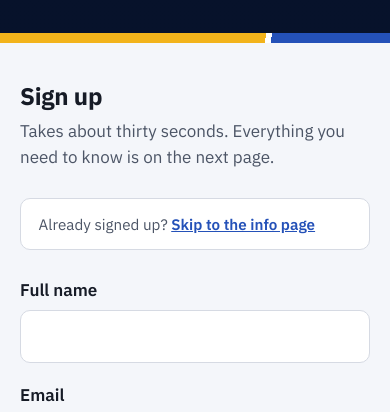
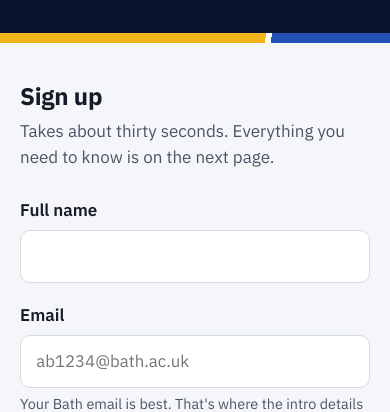
Before and after one commit to teambathracingelectric/join-tbre, a plain HTML site: page index.html in a window 390 px wide. Shown: the part 625-1037 px from the top of the page. Drawn offline with Linux system fonts and the light colour scheme.

Commit message:
Londrovski: drop the mobile-only skip link, one at the bottom of the form on every width

```diff
--- a/index.html
+++ b/index.html
@@ -143,8 +143,7 @@ const CONFIG = {
   .btn svg{flex:none}
   .consent{font-size:.9rem;color:var(--ink-soft);margin:1rem 0 0}
   .already{margin:1.5rem 0 0;padding-top:1.25rem;border-top:1px solid var(--line);color:var(--ink-soft)}
-  .already-top{margin:0 0 1.75rem;padding:.85rem 1.1rem;background:var(--white);border:1.5px solid var(--line);border-radius:var(--radius);color:var(--ink-soft);font-size:.95rem}
-  .already a,.already-top a{font-weight:600}
+  .already a{font-weight:600}
   .form-status{margin-top:1rem;font-size:.95rem;color:var(--err);display:none}
 
   /* ---------- Thank you ---------- */
@@ -212,7 +211,6 @@ const CONFIG = {
     .hero .wrap{padding-bottom:3rem}
     .hero .logo{height:64px}
     .about .photo-wide img{aspect-ratio:21/9}
-    .already-top{display:none}
     .facts{grid-template-columns:repeat(4,1fr)}
     .chips{grid-template-columns:repeat(3,1fr)}
     .event-card{padding:1.75rem 2rem}
@@ -239,7 +237,6 @@ const CONFIG = {
     <div class="wrap">
       <h2>Sign up</h2>
       <p class="lede">Takes about thirty seconds. Everything you need to know is on the next page.</p>
-      <p class="already-top">Already signed up? <a class="skip-link" href="#welcome">Skip to the info page</a></p>
 
       <form id="joinForm" novalidate>
         <div class="field">
```
